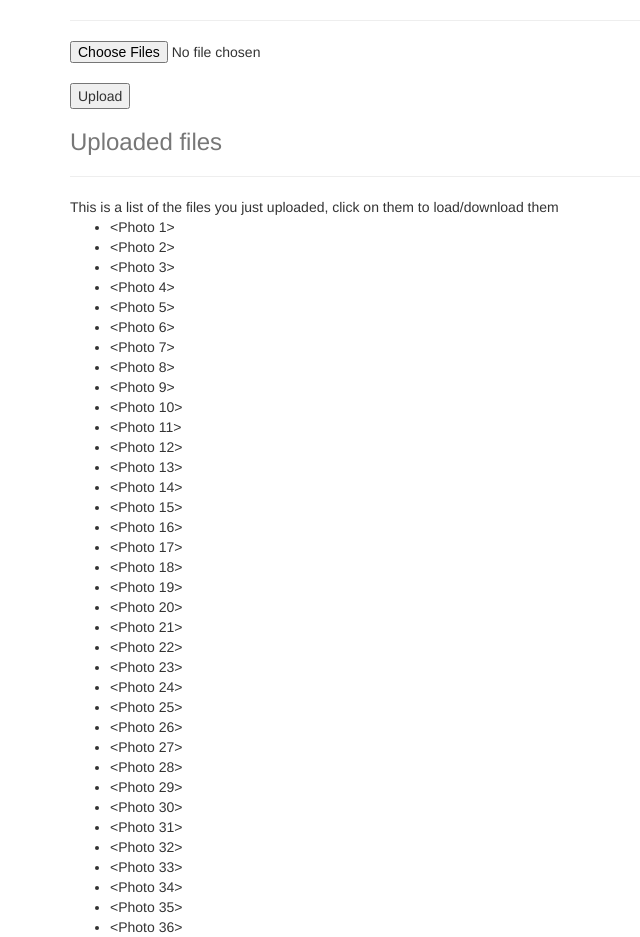
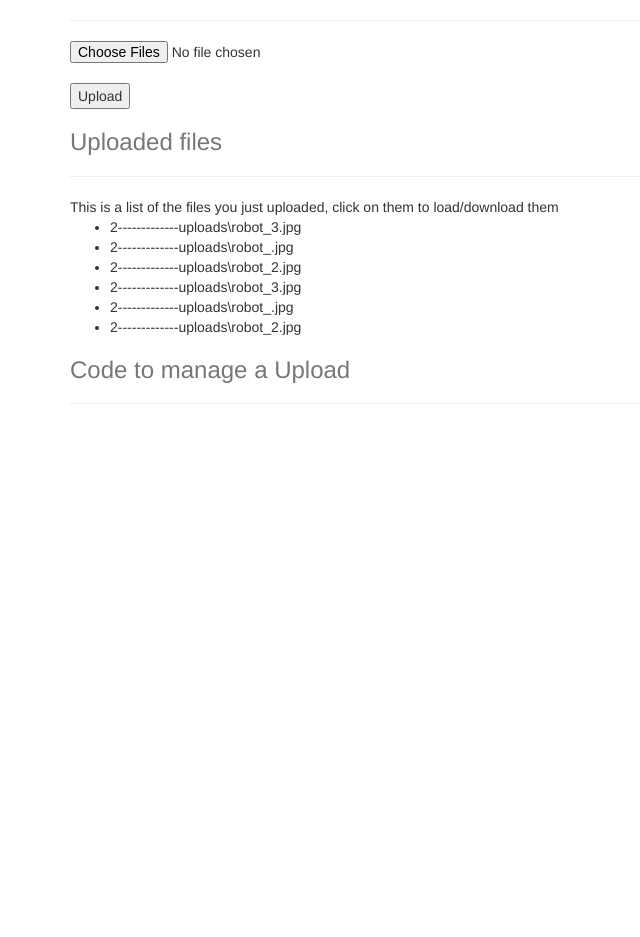
Before and after one commit to harryscodingvault/flask_upload_app, a Flask app: page /photo_upload/2 in a window 1280 px wide. Shown: the part 46-983 px from the top of the page, without its empty margins (0-640 px from the left). After the commit the page ends 450 px from the top, so only its background shows below. Run offline with Flask 2, Linux system fonts and the light colour scheme; data comes from the database, SQL or seed files in the repository; both versions use the stored data as it was after the commit; some libraries are stand-ins or nearby versions.

Commit message:
fixed photo url display

```diff
--- a/app.py
+++ b/app.py
@@ -132,7 +132,7 @@ def photo_upload(album_id):
             db.session.add(new_photo)
             db.session.commit()
 
-    photos = Photo.query.all()
+    photos = Photo.query.filter_by(album_id=album_id).all()
     return render_template('upload.html', photos=photos, album_id = album_id)
 
 @app.route('/photo_upload/<filename>')
--- a/templates/upload.html
+++ b/templates/upload.html
@@ -13,7 +13,7 @@
         <hr/>
         <div>
 
-            <form action="photo_upload" method="post" enctype="multipart/form-data">
+            <form method="post" enctype="multipart/form-data">
                 <input type="file" multiple="" name="file[]" class="span3" /><br />
                 <input type="submit" value="Upload" class="span2">
             </form>
@@ -27,9 +27,9 @@
         <div>
             This is a list of the files you just uploaded, click on them to load/download them
             <ul>
-                {% for photo in photos %} {% if photo_upload == photos.album_id %}
-                <li>{{photo}}</li>
-                {% endif %} {% endfor %}
+                {% for photo in photos %}
+                <li>{{photo.album_id}}-------------{{photo.image}}</li>
+                {% endfor %}
             </ul>
         </div>
         <div class="header">
```
Also changed, not shown: my_photos.db.
